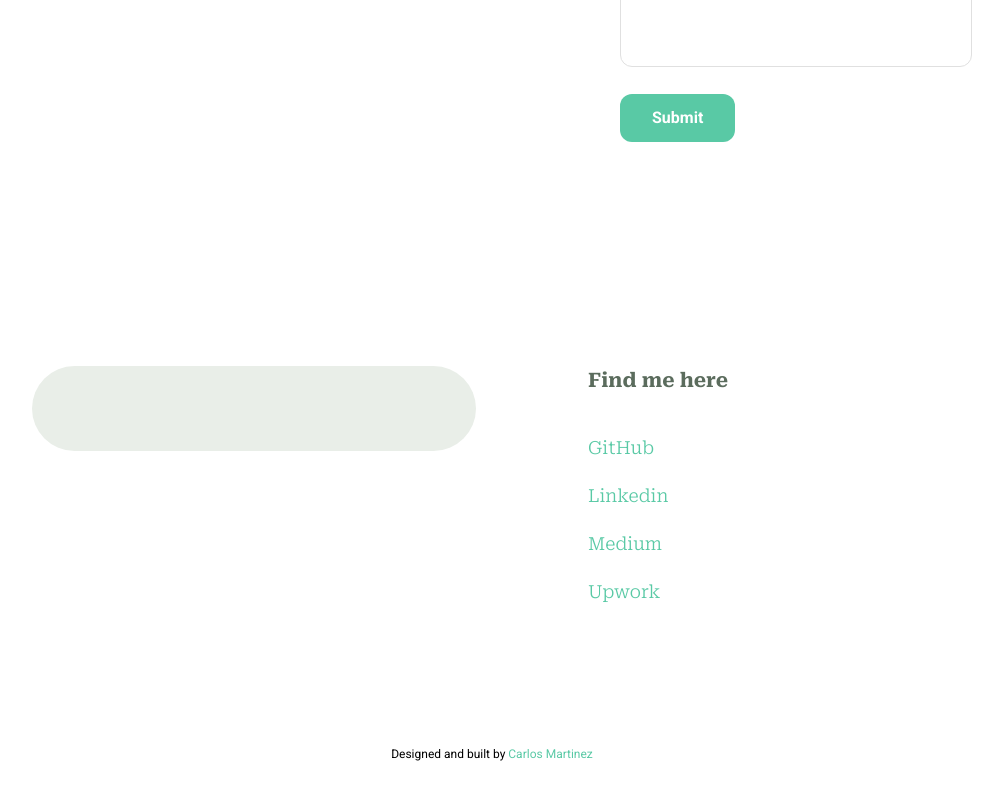
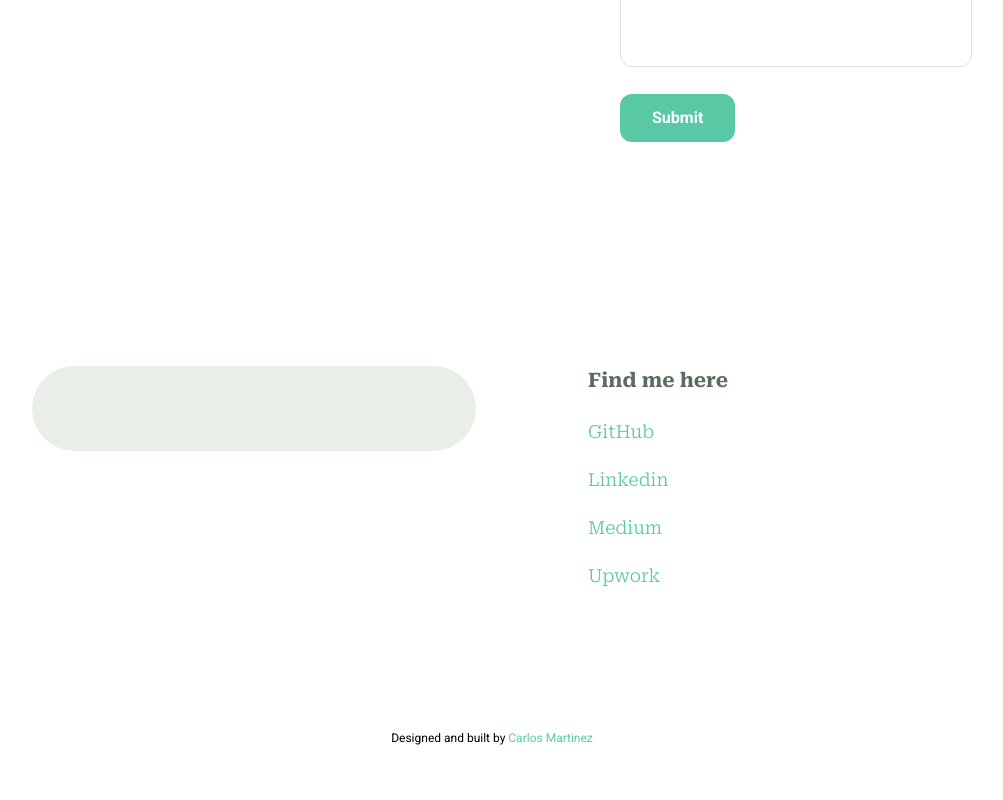
Before and after one commit to cgzmartinez/react-portfolio-2024, a React (Vite) app: page /contact in a window 1280 px wide. Shown: the part 655-1455 px from the top of the page, without its empty margins (148-1151 px from the left). Built offline with nearby package versions, Linux system fonts and the light colour scheme; some icons are missing.

Commit message:
Added footer element to footer.jsx
Added a footer element to make footer links change color on hover

```diff
--- a/src/components/footer.jsx
+++ b/src/components/footer.jsx
@@ -10,12 +10,14 @@ const Footer = () => {
         </div>
         <div className="pt-10 pl-5 md:text-left md:pt-6 md:pl-20">
           <h1 className="font-serif font-bold text-lg md:text-xl">Find me here</h1>
-          <ul className=" font-serif font-medium text-sm md:text-lg pt-10">
-            <a href="https://github.com/cgzmartinez" target="_blank" rel="noreferrer"><li>GitHub</li></a>
-            <a href="https://www.linkedin.com/in/carlos-g-martinez/" target="_blank" rel="noreferrer"><li>Linkedin</li></a>
-            <a href="https://medium.com/@cgzmarti" target="_blank" rel="noreferrer"><li>Medium</li></a>
-            <a href="https://www.upwork.com/freelancers/~0181d2b492c6b37a9e" target="_blank" rel="noreferrer"><li>Upwork</li></a>
-          </ul>
+          <footer>
+            <ul className=" font-serif font-medium text-sm md:text-lg pt-6">
+              <a href="https://github.com/cgzmartinez" target="_blank" rel="noreferrer"><li>GitHub</li></a>
+              <a href="https://www.linkedin.com/in/carlos-g-martinez/" target="_blank" rel="noreferrer"><li>Linkedin</li></a>
+              <a href="https://medium.com/@cgzmarti" target="_blank" rel="noreferrer"><li>Medium</li></a>
+              <a href="https://www.upwork.com/freelancers/~0181d2b492c6b37a9e" target="_blank" rel="noreferrer"><li>Upwork</li></a>
+            </ul>
+          </footer>
         </div>
       </div>
       <div className="flex items-center justify-center py-10">
```
